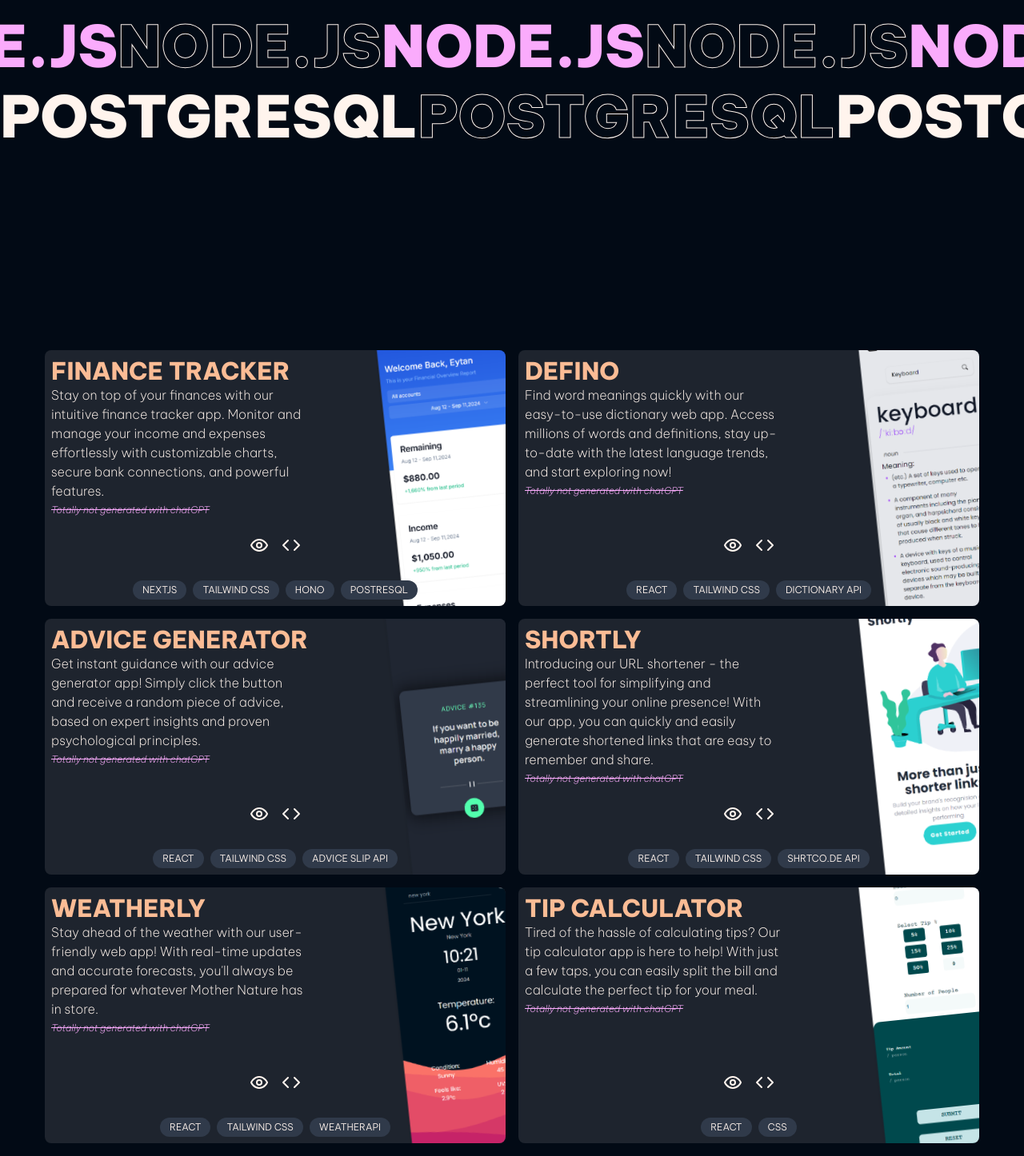
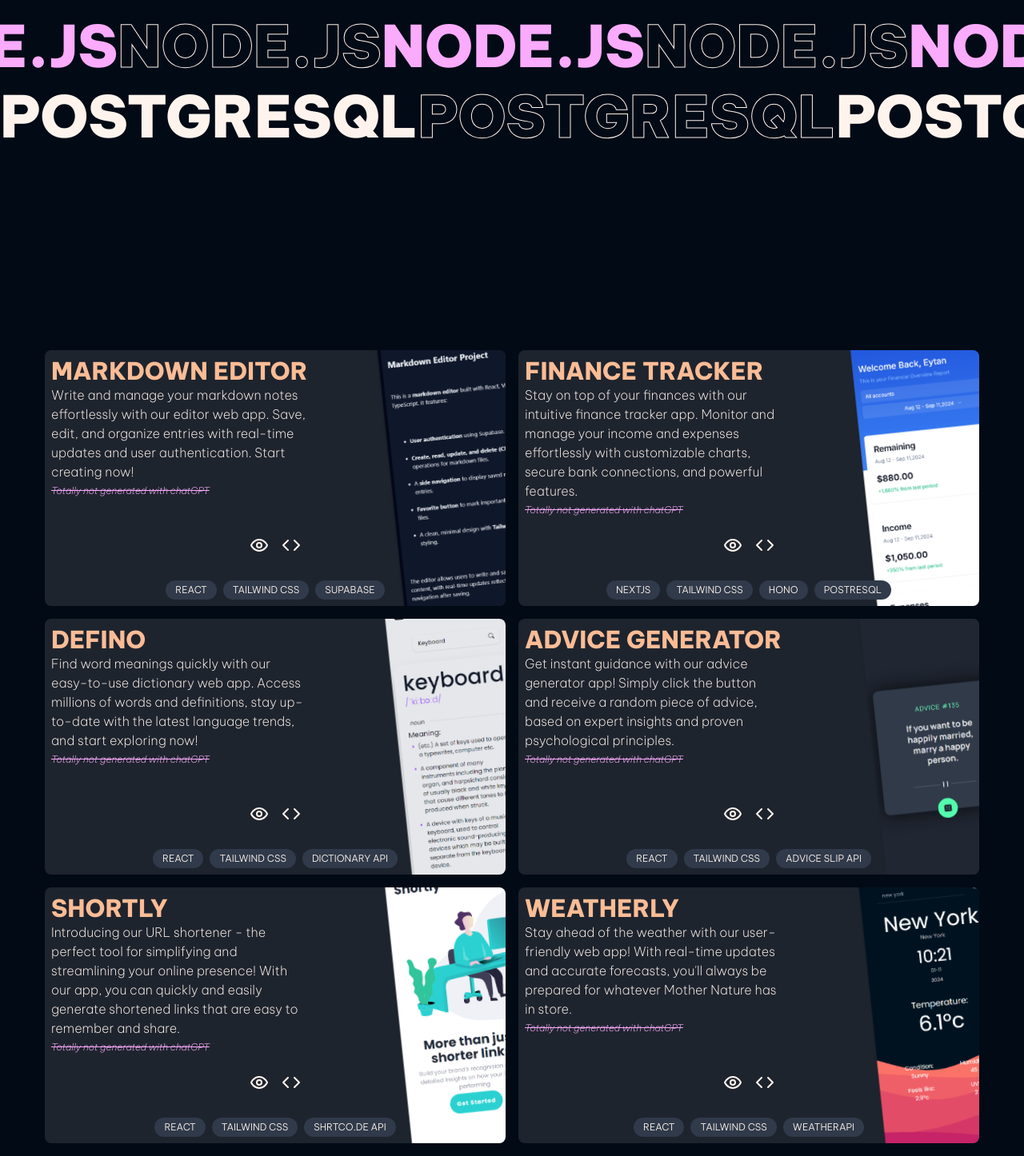
Before and after one commit to eytanbab/portfolio, a React (Vite) app: page / in a window 1280 px wide. Shown: the part 2266-3712 px from the top of the page at 80% size. Built offline with nearby package versions, Linux system fonts and the light colour scheme.

Commit message:
feat: add markdown editor  to list of projects

```diff
--- a/src/components/Projects/data.ts
+++ b/src/components/Projects/data.ts
@@ -11,6 +11,16 @@ export type projectProps = {
 export const data: projectProps[] = [
   {
     projectId: 0,
+    projectName: 'Markdown Editor',
+    projectDesc:
+      'Write and manage your markdown notes effortlessly with our editor web app. Save, edit, and organize entries with real-time updates and user authentication. Start creating now!',
+    techUsed: ['React', 'Tailwind CSS', 'Supabase'],
+    projectImagePath: '/mobile_images/markdown_editor.png',
+    link: 'https://7wells-markdown-editor.netlify.app/',
+    repo: 'hhttps://github.com/eytanbab/react/tree/master/markdown-editor',
+  },
+  {
+    projectId: 1,
     projectName: 'Finance Tracker',
     projectDesc:
       'Stay on top of your finances with our intuitive finance tracker app. Monitor and manage your income and expenses effortlessly with customizable charts, secure bank connections, and powerful features.',
@@ -20,7 +30,7 @@ export const data: projectProps[] = [
     repo: 'https://github.com/eytanbab/finance-tracker',
   },
   {
-    projectId: 1,
+    projectId: 2,
     projectName: 'Defino',
     projectDesc:
       'Find word meanings quickly with our easy-to-use dictionary web app. Access millions of words and definitions, stay up-to-date with the latest language trends, and start exploring now!',
@@ -30,7 +40,7 @@ export const data: projectProps[] = [
     repo: 'https://github.com/eytanbab/react/tree/master/dictionary-web-app',
   },
   {
-    projectId: 2,
+    projectId: 3,
     projectName: 'Advice Generator',
     projectDesc:
       'Get instant guidance with our advice generator app! Simply click the button and receive a random piece of advice, based on expert insights and proven psychological principles.',
@@ -40,7 +50,7 @@ export const data: projectProps[] = [
     repo: 'https://github.com/eytanbab/react/tree/master/advice-generator',
   },
   {
-    projectId: 3,
+    projectId: 4,
     projectName: 'Shortly',
     projectDesc:
       'Introducing our URL shortener - the perfect tool for simplifying and streamlining your online presence! With our app, you can quickly and easily generate shortened links that are easy to remember and share.',
@@ -50,7 +60,7 @@ export const data: projectProps[] = [
     repo: 'https://github.com/eytanbab/react/tree/master/url-shortener-2',
   },
   {
-    projectId: 4,
+    projectId: 5,
     projectName: 'Weatherly',
     projectDesc:
       "Stay ahead of the weather with our user-friendly web app! With real-time updates and accurate forecasts, you'll always be prepared for whatever Mother Nature has in store. ",
@@ -59,14 +69,14 @@ export const data: projectProps[] = [
     link: 'https://weatherly-web-app.netlify.app/',
     repo: 'https://github.com/eytanbab/react/tree/master/weather-web-app',
   },
-  {
-    projectId: 5,
-    projectName: 'Tip calculator',
-    projectDesc:
-      'Tired of the hassle of calculating tips? Our tip calculator app is here to help! With just a few taps, you can easily split the bill and calculate the perfect tip for your meal. ',
-    techUsed: ['React', 'CSS'],
-    projectImagePath: '/mobile_images/calculator_mobile.png',
-    link: 'https://calculate-my-tip.netlify.app/',
-    repo: 'https://github.com/eytanbab/react/tree/master/tip-calculator-app',
-  },
+  // {
+  //   projectId: 6,
+  //   projectName: 'Tip calculator',
+  //   projectDesc:
+  //     'Tired of the hassle of calculating tips? Our tip calculator app is here to help! With just a few taps, you can easily split the bill and calculate the perfect tip for your meal. ',
+  //   techUsed: ['React', 'CSS'],
+  //   projectImagePath: '/mobile_images/calculator_mobile.png',
+  //   link: 'https://calculate-my-tip.netlify.app/',
+  //   repo: 'https://github.com/eytanbab/react/tree/master/tip-calculator-app',
+  // },
 ];
```
Also changed, not shown: public/mobile_images/markdown_editor.png (added).
